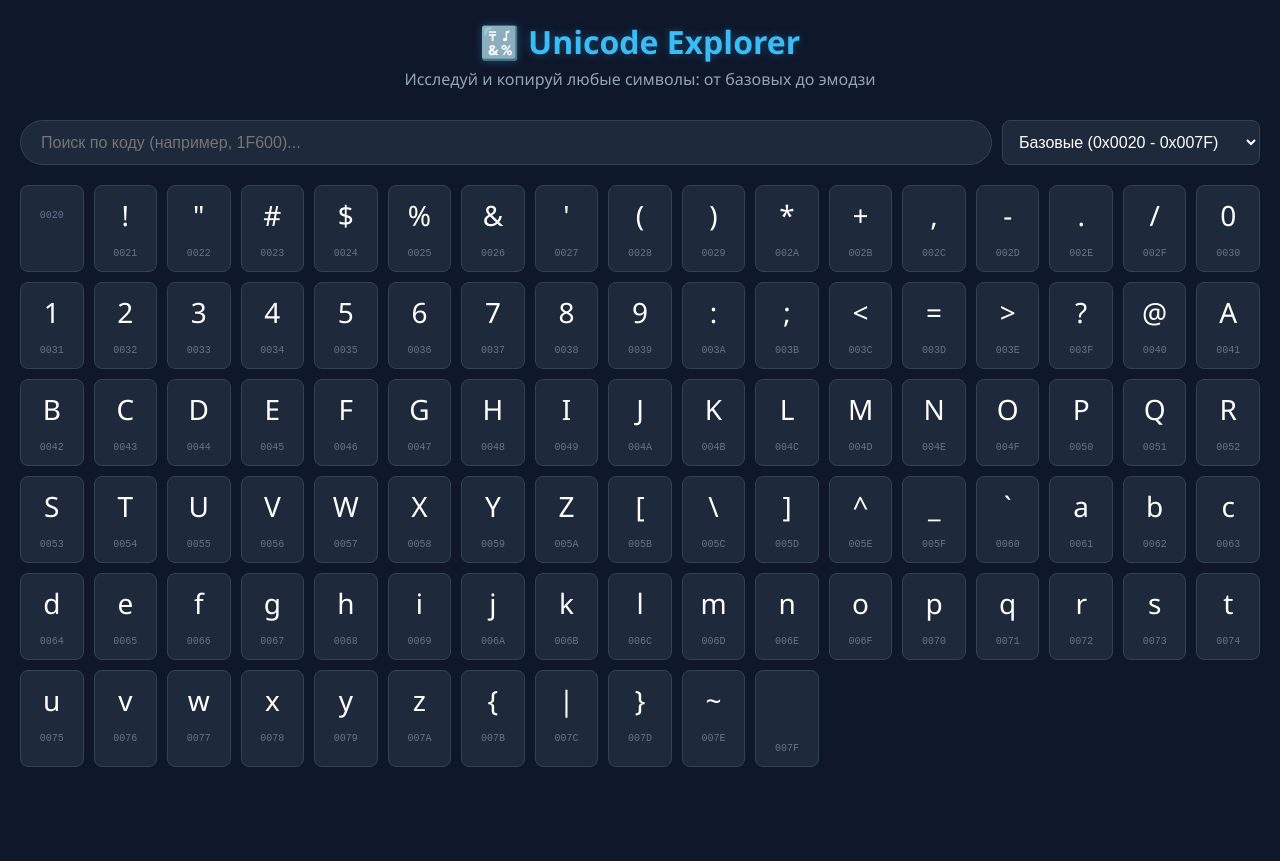
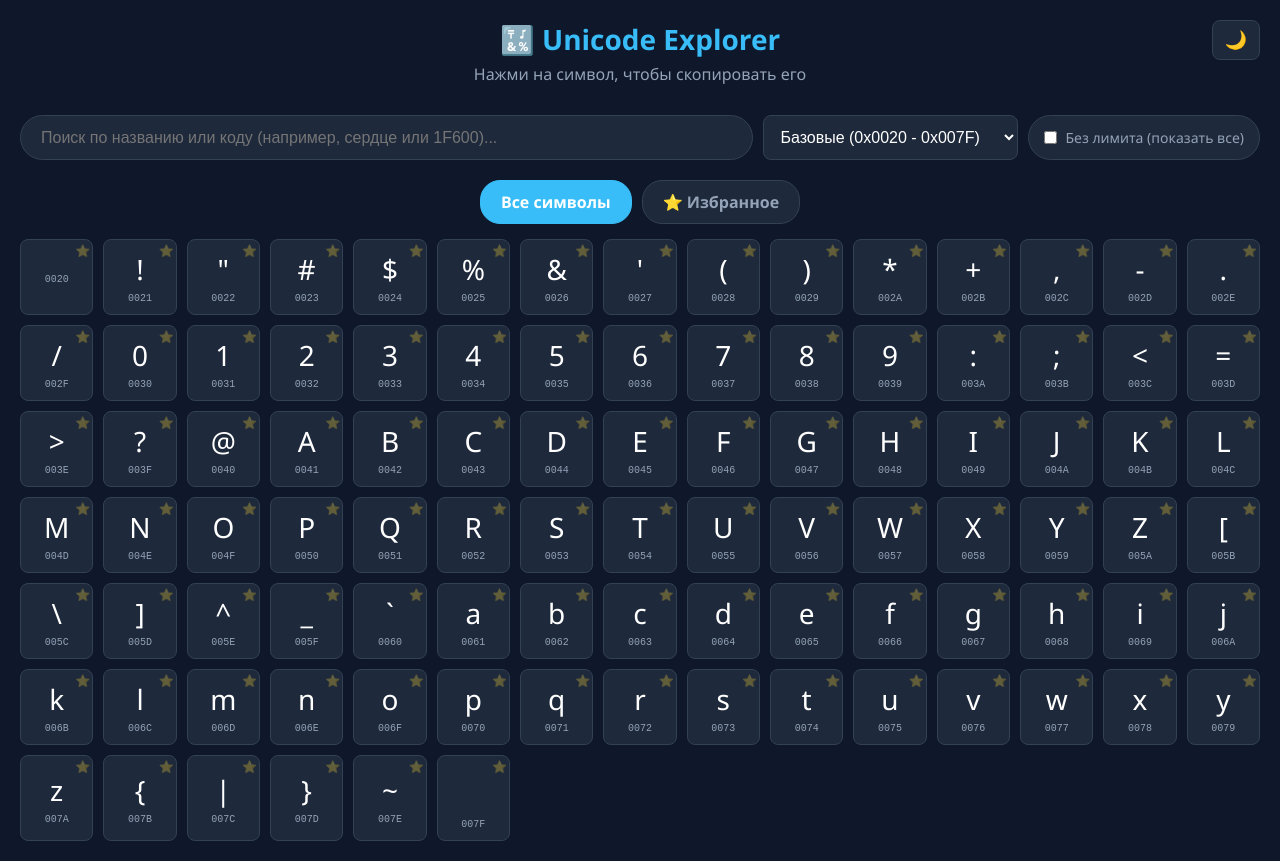
Before and after one commit to user3948283838/unicode-explorer, a plain HTML site: page index.html in a window 1280 px wide. Before the commit the page ends 800 px from the top, so only its background shows below. Drawn offline with Linux system fonts and the light colour scheme.

Commit message:
HTML-код Unicode Explorer

```diff
--- a/index.html
+++ b/index.html
@@ -3,44 +3,90 @@
 <head>
     <meta charset="UTF-8">
     <meta name="viewport" content="width=device-width, initial-scale=1.0">
-    <title>Unicode Explorer | Все символы</title>
+    <title>Unicode Explorer</title>
     <style>
+        :root {
+            --bg: #0f172a;
+            --panel: #1e293b;
+            --border: #334155;
+            --text: #ffffff;
+            --text-muted: #94a3b8;
+            --accent: #38bdf8;
+            --accent-hover: #0ea5e9;
+            --success: #22c55e;
+        }
+
+        [data-theme="light"] {
+            --bg: #f8fafc;
+            --panel: #ffffff;
+            --border: #e2e8f0;
+            --text: #0f172a;
+            --text-muted: #64748b;
+            --accent: #0284c7;
+            --accent-hover: #0369a1;
+        }
+
         * { box-sizing: border-box; margin: 0; padding: 0; }
-        body { font-family: 'Segoe UI', Arial, sans-serif; background: #0f172a; color: white; padding: 20px; }
+        body { font-family: 'Segoe UI', Arial, sans-serif; background: var(--bg); color: var(--text); padding: 20px; transition: background 0.3s, color 0.3s; }
 
-        .header { text-align: center; margin-bottom: 30px; }
-        .header h1 { color: #38bdf8; font-size: 32px; text-shadow: 0 0 10px rgba(56, 189, 248, 0.3); }
-        .header p { color: #94a3b8; margin-top: 5px; }
+        .header { text-align: center; margin-bottom: 30px; position: relative; }
+        .header h1 { color: var(--accent); font-size: 28px; }
+        .header p { color: var(--text-muted); margin-top: 5px; }
+        .theme-toggle { position: absolute; right: 0; top: 0; background: var(--panel); border: 1px solid var(--border); color: var(--text); padding: 8px 12px; border-radius: 8px; cursor: pointer; font-size: 18px; }
 
         .controls { display: flex; gap: 10px; margin-bottom: 20px; flex-wrap: wrap; justify-content: center; }
-        input[type="text"] { flex: 1; min-width: 200px; padding: 12px 20px; border-radius: 25px; border: 1px solid #334155; background: #1e293b; color: white; font-size: 16px; outline: none; }
-        select { padding: 12px; border-radius: 8px; border: 1px solid #334155; background: #1e293b; color: white; font-size: 16px; outline: none; cursor: pointer; }
+        input[type="text"] { flex: 1; min-width: 200px; padding: 12px 20px; border-radius: 25px; border: 1px solid var(--border); background: var(--panel); color: var(--text); font-size: 16px; outline: none; transition: border 0.2s; }
+        input[type="text"]:focus { border-color: var(--accent); }
+        select { padding: 12px; border-radius: 8px; border: 1px solid var(--border); background: var(--panel); color: var(--text); font-size: 16px; outline: none; cursor: pointer; }
 
-        .grid { display: grid; grid-template-columns: repeat(auto-fill, minmax(60px, 1fr)); gap: 10px; }
-        .char-box { background: #1e293b; border: 1px solid #334155; border-radius: 8px; padding: 10px; text-align: center; cursor: pointer; transition: 0.2s; position: relative; }
-        .char-box:hover { background: #334155; transform: scale(1.1); border-color: #38bdf8; z-index: 10; box-shadow: 0 0 15px rgba(56, 189, 248, 0.5); }
+        .checkbox-label { display: flex; align-items: center; gap: 8px; color: var(--text-muted); cursor: pointer; background: var(--panel); padding: 0 15px; border-radius: 25px; border: 1px solid var(--border); font-size: 14px; }
+        .checkbox-label input { cursor: pointer; }
+
+        .tabs { display: flex; gap: 10px; margin-bottom: 15px; justify-content: center; }
+        .tab { padding: 10px 20px; background: var(--panel); border: 1px solid var(--border); border-radius: 20px; cursor: pointer; color: var(--text-muted); font-weight: bold; transition: 0.2s; }
+        .tab.active { background: var(--accent); color: white; border-color: var(--accent); }
+
+        .grid { display: grid; grid-template-columns: repeat(auto-fill, minmax(70px, 1fr)); gap: 10px; }
+        .char-box { background: var(--panel); border: 1px solid var(--border); border-radius: 8px; padding: 10px; text-align: center; cursor: pointer; transition: 0.2s; position: relative; display: flex; flex-direction: column; align-items: center; justify-content: center; }
+        .char-box:hover { background: var(--border); transform: scale(1.1); border-color: var(--accent); z-index: 10; box-shadow: 0 4px 12px rgba(0,0,0,0.1); }
+
         .char { font-size: 28px; display: block; margin-bottom: 5px; }
-        .code { font-size: 10px; color: #64748b; font-family: monospace; }
+        .code { font-size: 10px; color: var(--text-muted); font-family: monospace; }
 
-        #toast { position: fixed; bottom: 20px; left: 50%; transform: translateX(-50%); background: #22c55e; color: white; padding: 10px 20px; border-radius: 8px; font-weight: bold; display: none; z-index: 1000; box-shadow: 0 5px 15px rgba(0,0,0,0.3); }
+        .fav-btn { position: absolute; top: 2px; right: 2px; font-size: 12px; opacity: 0.3; transition: 0.2s; cursor: pointer; }
+        .char-box:hover .fav-btn { opacity: 1; }
+        .fav-btn.active { opacity: 1; color: #fbbf24; }
+
+        .info-text { text-align: center; color: var(--text-muted); grid-column: 1 / -1; padding: 20px; }
+
+        #toast { position: fixed; bottom: 20px; left: 50%; transform: translateX(-50%); background: var(--success); color: white; padding: 10px 20px; border-radius: 8px; font-weight: bold; display: none; z-index: 1000; box-shadow: 0 5px 15px rgba(0,0,0,0.3); }
     </style>
 </head>
 <body>
 
     <div class="header">
+        <button class="theme-toggle" onclick="toggleTheme()" id="themeBtn">🌙</button>
         <h1>🔣 Unicode Explorer</h1>
-        <p>Исследуй и копируй любые символы: от базовых до эмодзи</p>
+        <p>Нажми на символ, чтобы скопировать его</p>
     </div>
 
     <div class="controls">
-        <input type="text" id="search" placeholder="Поиск по коду (например, 1F600)..." oninput="filterChars()">
+        <input type="text" id="search" placeholder="Поиск по названию или коду (например, сердце или 1F600)..." oninput="handleSearch()">
         <select id="rangeSelect" onchange="loadRange()">
             <option value="basic">Базовые (0x0020 - 0x007F)</option>
             <option value="latin">Латиница (0x00A0 - 0x024F)</option>
             <option value="symbols">Символы (0x2000 - 0x27FF)</option>
-            <option value="emoji">Эмодзи (0x1F600 - 0x1F64F)</option>
             <option value="all">Всё (0x0000 - 0x1FFFF)</option>
         </select>
+        <label class="checkbox-label">
+            <input type="checkbox" id="showAllCheckbox" onchange="toggleShowAll()">
+            Без лимита (показать все)
+        </label>
+    </div>
+
+    <div class="tabs">
+        <div class="tab active" onclick="switchTab('all')" id="tab-all">Все символы</div>
+        <div class="tab" onclick="switchTab('favorites')" id="tab-fav">⭐ Избранное</div>
     </div>
 
     <div class="grid" id="grid"></div>
@@ -49,73 +95,143 @@
     <script>
         const grid = document.getElementById('grid');
         let currentChars = [];
+        let favorites = JSON.parse(localStorage.getItem('unicode_favs')) || [];
+        let currentTab = 'all';
+        let showAllLimit = false; // По умолчанию лимит включен
 
-        // Генерация диапазона символов
+        // База названий для поиска
+        const charNames = {
+            "2764": "сердце heart красное",
+            "1F600": "улыбка смайл grin",
+            "1F60D": "глаза сердце влюбленный",
+            "1F44D": "палец вверх лайк like",
+            "1F680": "ракета rocket",
+            "1F525": "огонь fire",
+            "1F4A9": "какашка poop",
+            "1F60E": "очки крутой cool",
+            "1F61C": "язык подмигивает",
+            "1F4A5": "взрыв boom",
+            "1F338": "цветок сакура",
+            "1F43E": "лапа paw",
+            "1F3B5": "нота музыка",
+            "1F4BB": "компьютер ноутбук",
+            "1F4F1": "телефон смартфон",
+            "2192": "стрелка вправо arrow",
+            "2190": "стрелка влево arrow"
+        };
+
         function generateRange(start, end) {
             let chars = [];
             for (let i = start; i <= end; i++) {
                 try {
                     let char = String.fromCodePoint(i);
-                    // Пропускаем невидимые символы (кроме пробела)
                     if (char.trim() !== '' || i === 32) {
-                        chars.push({ char: char, code: i.toString(16).toUpperCase().padStart(4, '0') });
+                        const codeHex = i.toString(16).toUpperCase().padStart(4, '0');
+                        chars.push({
+                            char: char,
+                            code: codeHex,
+                            name: charNames[codeHex] || ""
+                        });
                     }
                 } catch (e) {}
             }
             return chars;
         }
 
-        // Загрузка выбранного диапазона
         function loadRange() {
             const range = document.getElementById('rangeSelect').value;
             let start = 0, end = 0;
             if (range === 'basic') { start = 0x0020; end = 0x007F; }
             else if (range === 'latin') { start = 0x00A0; end = 0x024F; }
             else if (range === 'symbols') { start = 0x2000; end = 0x27FF; }
-            else if (range === 'emoji') { start = 0x1F600; end = 0x1F64F; }
             else if (range === 'all') { start = 0x0000; end = 0x1FFFF; }
             currentChars = generateRange(start, end);
             renderChars(currentChars);
         }
 
-        // Отрисовка символов (лимит 1000 для производительности)
+        function toggleShowAll() {
+            showAllLimit = document.getElementById('showAllCheckbox').checked;
+            renderChars(currentChars);
+        }
+
         function renderChars(chars) {
             grid.innerHTML = '';
-            const limit = Math.min(chars.length, 1000);
+
+            let displayChars = chars;
+            if (currentTab === 'favorites') {
+                displayChars = currentChars.filter(c => favorites.includes(c.code));
+            }
+
+            // Умный лимит: если чекбокс нажат, показываем всё, иначе 1000
+            const limit = showAllLimit ? displayChars.length : Math.min(displayChars.length, 1000);
+
+            if (limit === 0) {
+                grid.innerHTML = `<div class="info-text">${currentTab === 'favorites' ? 'В избранном пока пусто ⭐' : 'Ничего не найдено 🔍'}</div>`;
+                return;
+            }
 
             for (let i = 0; i < limit; i++) {
                 const box = document.createElement('div');
                 box.className = 'char-box';
-                box.innerHTML = `<span class="char">${chars[i].char}</span><span class="code">${chars[i].code}</span>`;
-                box.onclick = () => copyChar(chars[i].char);
+                const isFav = favorites.includes(displayChars[i].code);
+
+                box.innerHTML = `
+                    <span class="fav-btn ${isFav ? 'active' : ''}" onclick="toggleFav(event, '${displayChars[i].code}')">⭐</span>
+                    <span class="char">${displayChars[i].char}</span>
+                    <span class="code">${displayChars[i].code}</span>
+                `;
+                box.onclick = (e) => {
+                    if (e.target.classList.contains('fav-btn')) return;
+                    copyChar(displayChars[i].char);
+                };
                 grid.appendChild(box);
             }
 
-            if (chars.length > limit) {
+            if (displayChars.length > limit) {
                 const info = document.createElement('div');
-                info.style.gridColumn = '1 / -1';
-                info.style.textAlign = 'center';
-                info.style.color = '#94a3b8';
-                info.style.padding = '20px';
-                info.innerText = `Показано ${limit} из ${chars.length} символов.`;
+                info.className = 'info-text';
+                info.innerText = `Показано ${limit} из ${displayChars.length} символов. Включите "Без лимита", чтобы увидеть остальные.`;
                 grid.appendChild(info);
             }
         }
 
-        // Копирование символа (с фоллбэком)
+        function toggleFav(e, code) {
+            e.stopPropagation();
+            if (favorites.includes(code)) {
+                favorites = favorites.filter(c => c !== code);
+            } else {
+                favorites.push(code);
+            }
+            localStorage.setItem('unicode_favs', JSON.stringify(favorites));
+            renderChars(currentChars);
+        }
+
+        function switchTab(tab) {
+            currentTab = tab;
+            document.getElementById('tab-all').classList.toggle('active', tab === 'all');
+            document.getElementById('tab-fav').classList.toggle('active', tab === 'favorites');
+            renderChars(currentChars);
+        }
+
+        function handleSearch() {
+            const query = document.getElementById('search').value.toLowerCase().trim();
+            if (!query) return renderChars(currentChars);
+
+            const filtered = currentChars.filter(c =>
+                c.code.toLowerCase().includes(query) ||
+                c.name.toLowerCase().includes(query)
+            );
+            renderChars(filtered);
+        }
+
         function copyChar(char) {
             if (navigator.clipboard && window.isSecureContext) {
-                navigator.clipboard.writeText(char).then(() => {
-                    showToast();
-                }).catch(() => {
-                    fallbackCopy(char);
-                });
+                navigator.clipboard.writeText(char).then(showToast).catch(() => fallbackCopy(char));
             } else {
                 fallbackCopy(char);
             }
         }
 
-        // Старый метод копирования (для локальных файлов)
         function fallbackCopy(char) {
             const textArea = document.createElement("textarea");
             textArea.value = char;
@@ -132,24 +248,32 @@
             document.body.removeChild(textArea);
         }
 
-        // Показ уведомления
         function showToast() {
             const toast = document.getElementById('toast');
             toast.style.display = 'block';
             setTimeout(() => toast.style.display = 'none', 1000);
         }
 
-        // Фильтрация по коду
-        function filterChars() {
-            const query = document.getElementById('search').value.toUpperCase();
-            if (!query) return renderChars(currentChars);
-
-            const filtered = currentChars.filter(c => c.code.includes(query));
-            renderChars(filtered);
+        function toggleTheme() {
+            const isLight = document.body.getAttribute('data-theme') === 'light';
+            if (isLight) {
+                document.body.removeAttribute('data-theme');
+                document.getElementById('themeBtn').innerText = '🌙';
+                localStorage.setItem('unicode_theme', 'dark');
+            } else {
+                document.body.setAttribute('data-theme', 'light');
+                document.getElementById('themeBtn').innerText = '☀️';
+                localStorage.setItem('unicode_theme', 'light');
+            }
         }
 
-        // Запуск при загрузке
+        // Инициализация
+        if (localStorage.getItem('unicode_theme') === 'light') {
+            document.body.setAttribute('data-theme', 'light');
+            document.getElementById('themeBtn').innerText = '☀️';
+        }
+
         loadRange();
     </script>
 </body>
-  </html>
+</html>
```
